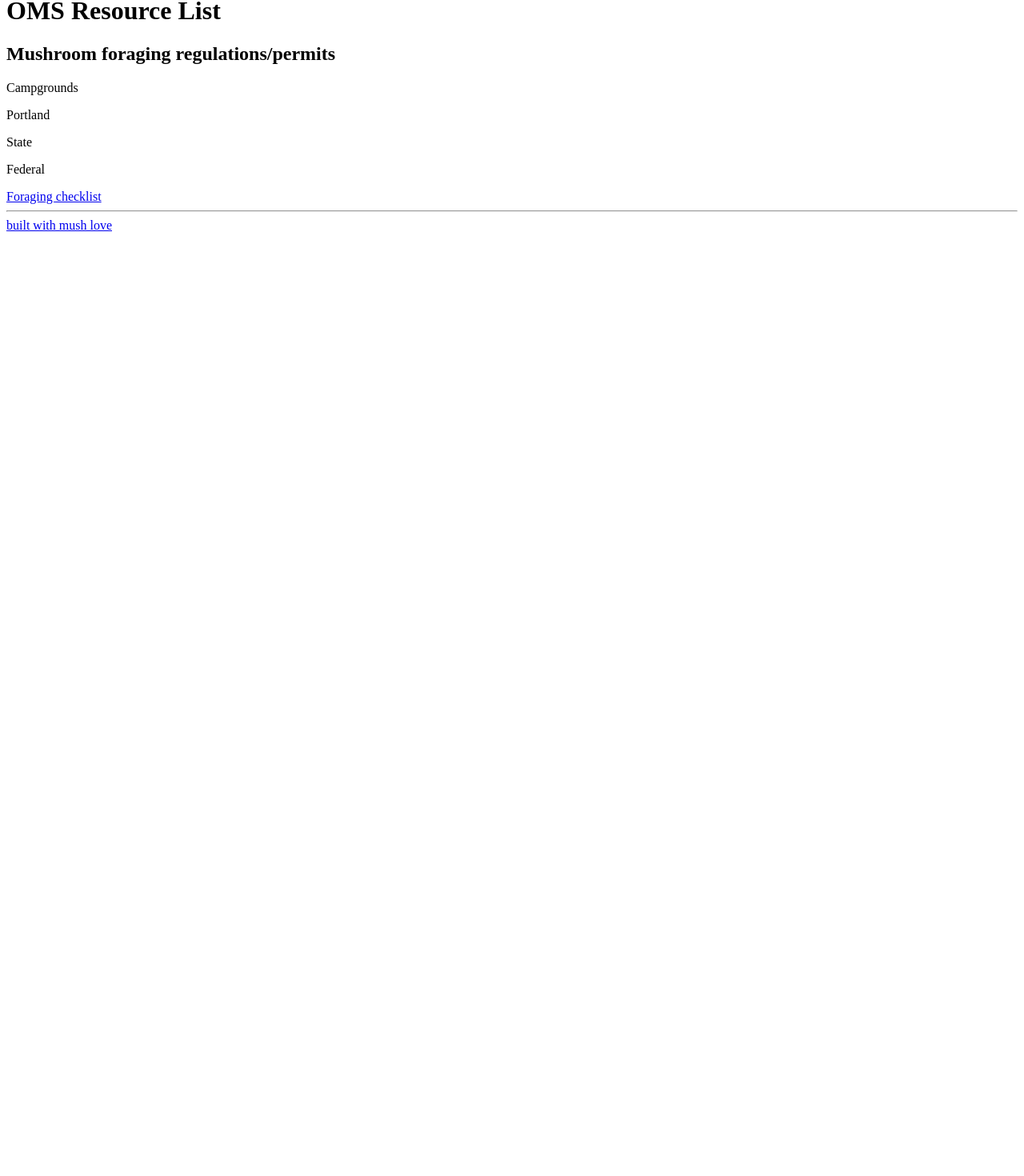
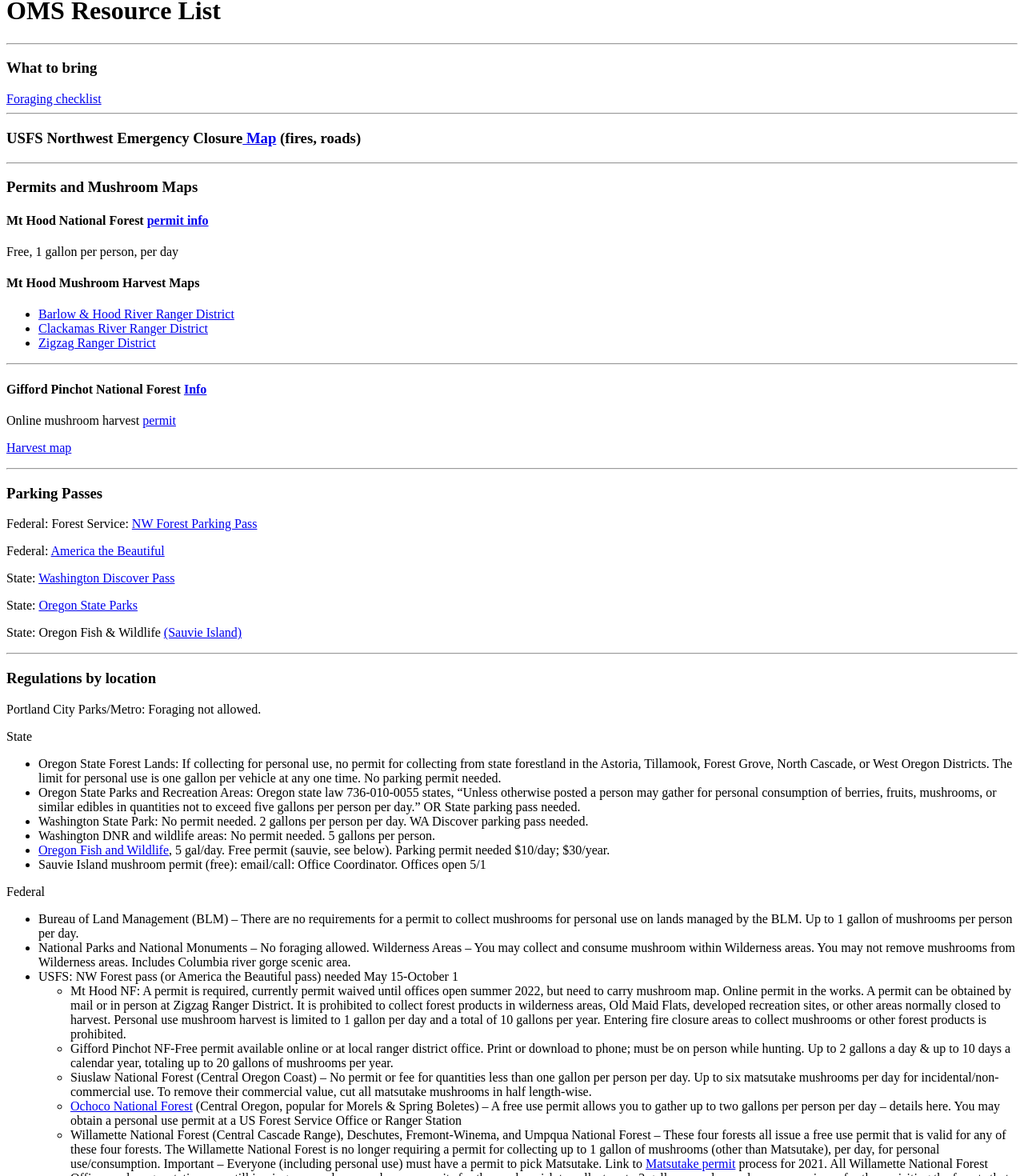
Before and after one commit to kimmykokonut/Capstone, a React (Vite) app in the folder client/: page /resources in a window 1280 px wide. Shown: the part 191-1661 px from the top of the page at 80% size. Before the commit the page ends 800 px from the top, so only its background shows below. Built offline with nearby package versions, Linux system fonts and the light colour scheme; no server answers.

Commit message:
info added to resources page, wip

```diff
--- a/client/src/components/Checklist.tsx
+++ b/client/src/components/Checklist.tsx
@@ -16,7 +16,7 @@ const Checklist = () => {
         <li><strong>Water</strong>(pack extra)</li>
         <li>High energy snacks (trail mix, dried fruit, power bars, etc)</li>
         <li>Sun protection (hat, sunblock)</li>
-        <li>Navigation: Good topographic map of the area that is accessible offline</li>
+        <li>Navigation: Good topographic map of the area that is accessible offline (Gaia GPS App is helpful for having a map on your phone)</li>
         <li>Compass</li>
         <li>Flashlight or headlamp with extra batteries</li>
         <li>Extra clothing </li>
@@ -30,14 +30,14 @@ const Checklist = () => {
 
       <h3>Clothes: <em>either on your body or in  your backpack</em></h3>
       <ul>
-        <li>Synthetic (polyester, nylon, fleece, wool, or silk) layers. Please, NO COTTON or JEANS</li>
+        <li>Synthetic (polyester, nylon, fleece, wool, or silk) layers. Please, <strong>NO cotton or jeans</strong></li>
         <li>Rain jacket with hood</li>
         <li>Rain pants</li>
       </ul>
 
       <ul>
         <li>Sturdy, moisture-proof boots (no street shoes, tennis shoes or sandals)</li>
-        <li>Hat(s) <em>for warmth/shade from sun/repel rain</em></li>
+        <li>Hat(s) <em>for warmth/shade/rain</em></li>
         <li>Mittens or gloves </li>
         <li>Brightly colored / Highly visible / Reflective vest or jacket</li>
       </ul>
@@ -58,6 +58,7 @@ const Checklist = () => {
         <li>Camera</li>
         <li>Flagging tape</li>
         <li>Two or more FRS walkie-talkies. This type of radio is small, effective over several miles and often modestly priced. FRS radios do not require a license.</li>
+        <li>iNaturalist/Seek App can be helpful for a starting point for ID</li>
       </ul>
     </>
   )
--- a/client/src/components/Resources.tsx
+++ b/client/src/components/Resources.tsx
@@ -3,13 +3,72 @@ import { Link } from "react-router-dom";
 const Resources = () => {
   return (
     <>
-    <h1>OMS Resource List</h1>
-    <h2>Mushroom foraging regulations/permits</h2>
-    <p>Campgrounds</p>
-    <p>Portland</p>
-    <p>State</p>
-    <p>Federal</p>
-    <Link to="/resources/checklist">Foraging checklist</Link>
+      <h1>OMS Resource List</h1>
+      <hr />
+      <h3>What to bring</h3>
+      <Link to="/resources/checklist">Foraging checklist</Link>
+      <hr />
+      <h3>USFS Northwest Emergency Closure<a href="https://usfs.maps.arcgis.com/apps/webappviewer/index.html?id=8e69381e35144962a835ee59aafba153&extent=-13824681.7736%2C5524992.5059%2C-13254461.5425%2C5790687.6163%2C102100"> Map</a> (fires, roads)</h3>
+      <hr />
+      <h3>Permits and Mushroom Maps</h3>
+      <h4>Mt Hood National Forest <a href="https://www.fs.usda.gov/detail/mthood/passes-permits/forestproducts/?cid=stelprd3793091">permit info</a></h4>
+      <p>Free, 1 gallon per person, per day</p>
+      <h4>Mt Hood Mushroom Harvest Maps</h4>
+      <ul>
+        <li><a href="https://www.fs.usda.gov/Internet/FSE_DOCUMENTS/stelprdb5395147.pdf">Barlow & Hood River Ranger District</a></li>
+        <li><a href="https://www.fs.usda.gov/Internet/FSE_DOCUMENTS/stelprdb5395148.pdf">Clackamas River Ranger District</a></li>
+        <li><a href="https://www.fs.usda.gov/Internet/FSE_DOCUMENTS/stelprdb5395150.pdf">Zigzag Ranger District</a></li>
+      </ul>
+      <hr />
+      <h4>Gifford Pinchot National Forest <a href="https://www.fs.usda.gov/detail/giffordpinchot/passes-permits/forestproducts/?cid=fsbdev3_004906">Info</a></h4>
+      <p>Online mushroom harvest <a href="https://gp.fs2c.usda.gov/gp/">permit</a></p>
+      <p><a href="https://store.avenza.com/products/gifford-pinchot-nf-special-forest-products-map-us-forest-service-r6-pacific-northwest-region-waor-map">Harvest map</a></p>
+      <p></p>
+      <hr />
+      <h3>Parking Passes</h3>
+      <p>Federal: Forest Service: <a href="https://www.fs.usda.gov/detail/r6/passes-permits/recreation/?cid=fsbdev2_027010">NW Forest Parking Pass</a></p>
+      <p>Federal: <a href="https://www.nps.gov/planyourvisit/passes.htm">America the Beautiful</a></p>
+      <p>State: <a href="https://www.discoverpass.wa.gov/143/Washington-Recreation-Lands?gclid=CjwKCAjwndCKBhAkEiwAgSDKQSQa468hTsmRuFIsqZpaBBEQKtL1P5cow4odOns6N-nKOzvLOklGhxoCRbcQAvD_BwE">Washington Discover Pass</a></p>
+      <p>State: <a href="https://store.oregonstateparks.org/">Oregon State Parks</a></p>
+      <p>State: Oregon Fish & Wildlife <a href="https://odfw.huntfishoregon.com/login">(Sauvie Island)</a></p>
+      <hr />
+      <h3>Regulations by location</h3>
+      <p>Portland City Parks/Metro: Foraging not allowed.</p>
+      <p>State</p>
+      <ul>
+        <li>Oregon State Forest Lands: If collecting for personal use, no permit for collecting from state forestland in the Astoria, Tillamook, Forest Grove, North Cascade, or West Oregon Districts.  The limit for personal use is one gallon per vehicle at any one time. No parking permit needed.</li>
+        <li>Oregon State Parks and Recreation Areas: Oregon state law 736-010-0055 states, “Unless otherwise posted a person may gather for personal consumption of berries, fruits, mushrooms, or similar edibles in quantities not to exceed five gallons per person per day.”  OR State parking pass needed.
+        </li>
+        <li>Washington State Park: No permit needed. 2 gallons per person per day. WA Discover parking pass needed.</li>
+        <li>Washington DNR and wildlife areas: No permit needed. 5 gallons per person.
+        </li>
+        <li><a href="https://odfw.huntfishoregon.com/login">Oregon Fish and Wildlife</a>, 5 gal/day. Free permit (sauvie, see below). Parking permit needed $10/day; $30/year.
+        </li>
+        <li>Sauvie Island mushroom permit (free): email/call: Office Coordinator. Offices open 5/1
+        </li>
+      </ul>
+      <p>Federal</p>
+      <ul>
+        <li>Bureau of Land Management (BLM) – There are no requirements for a permit to collect mushrooms for personal use on lands managed by the BLM.  Up to 1 gallon of mushrooms per person per day.
+        </li>
+        <li>National Parks and National Monuments – No foraging allowed. Wilderness Areas – You may collect and consume mushroom within Wilderness areas.  You may not remove mushrooms from Wilderness areas. Includes Columbia river gorge scenic area.
+        </li>
+        <li>USFS: NW Forest pass (or America the Beautiful pass) needed May 15-October 1
+        </li>
+        <ul>
+          <li>Mt Hood NF: A permit is required, currently permit waived until offices open summer 2022, but need to carry mushroom map. Online permit in the works.  A permit can be obtained by mail or in person at Zigzag Ranger District. It is prohibited to collect forest products in wilderness areas, Old Maid Flats, developed recreation sites, or other areas normally closed to harvest. Personal use mushroom harvest is limited to 1 gallon per day and a total of 10 gallons per year. Entering fire closure areas to collect mushrooms or other forest products is prohibited. </li>
+          <li>Gifford Pinchot NF-Free permit available online or at local ranger district office.  Print or download to phone; must be on person while hunting. Up to 2 gallons a day & up to 10 days a calendar year, totaling up to 20 gallons of mushrooms per year.</li>
+          <li>Siuslaw National Forest (Central Oregon Coast) – No permit or fee for quantities less than one gallon per person per day. Up to six matsutake mushrooms per day for incidental/non-commercial use. To remove their commercial value, cut all matsutake mushrooms in half length-wise.
+          </li>
+          <li><a href="https://www.fs.usda.gov/detail/ochoco/news-events/?cid=FSEPRD579783">Ochoco National Forest</a> (Central Oregon, popular for Morels & Spring Boletes) – A free use permit allows you to gather up to two gallons per person per day – details here. You may obtain a personal use permit at a US Forest Service Office or Ranger Station
+          </li>
+          <li>Willamette National Forest (Central Cascade Range), Deschutes, Fremont-Winema, and Umpqua National Forest – These four forests all issue a free use permit that is valid for any of these four forests. The Willamette National Forest is no longer requiring a permit for collecting up to 1 gallon of mushrooms (other than Matsutake), per day, for personal use/consumption.   Important – Everyone (including personal use) must have a permit to pick Matsutake. Link to <a href="https://www.fs.usda.gov/detail/deschutes/home/?cid=fseprd950012">Matsutake permit</a> process for 2021. All Willamette National Forest Offices and ranger stations are still issuing personal use mushroom permits for those who wish to collect up to 2 gallons per day, and as a convenience for those visiting the forests that do require a permit. Permits expire on December 31st of each year. </li>
+          <li>A permit is not required to collect less than one gallon in Oregon or less than five gallons in Washington in the Malheur, Umatilla, and Wallowa-Whitman National Forests.
+          </li>
+        </ul>
+      </ul>
+      <h3>Miscellaneous info</h3>
+      <p><strong>Camp Grounds</strong>: Rules for a campground may differ from the general rules for the park or forest lands in which the campground resides.  Always check to see if there are any signs about picking mushrooms and/or forest products.  If there are no signs, follow the rules for the park or forest land the campground is located within. Fortunately, many campgrounds close down sections in the fall, or in some cases an entire campground closes.  Picking in a closed area or campground is best.  If you do go into an occupied area do not disturb the campers.</p>
     </>
   )
 }
```
